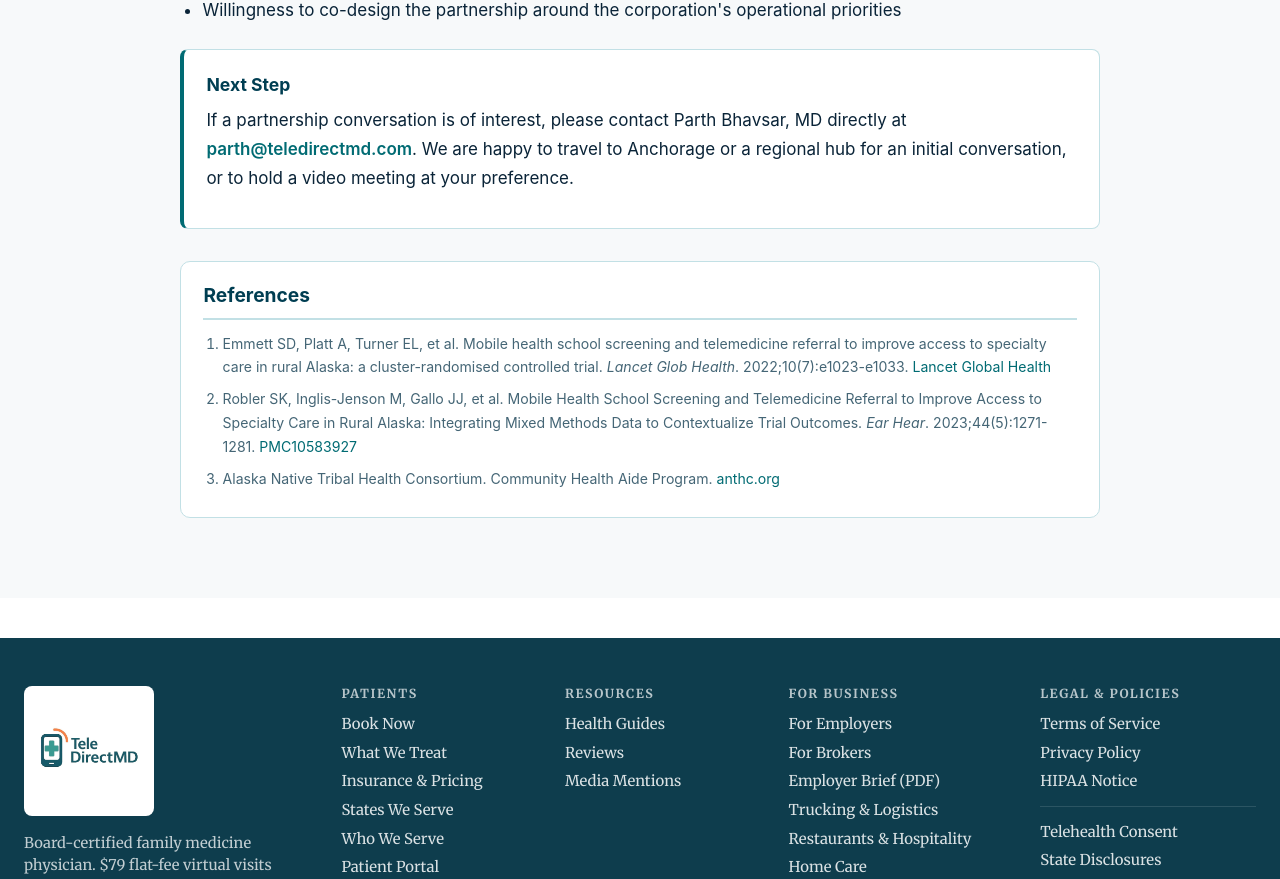
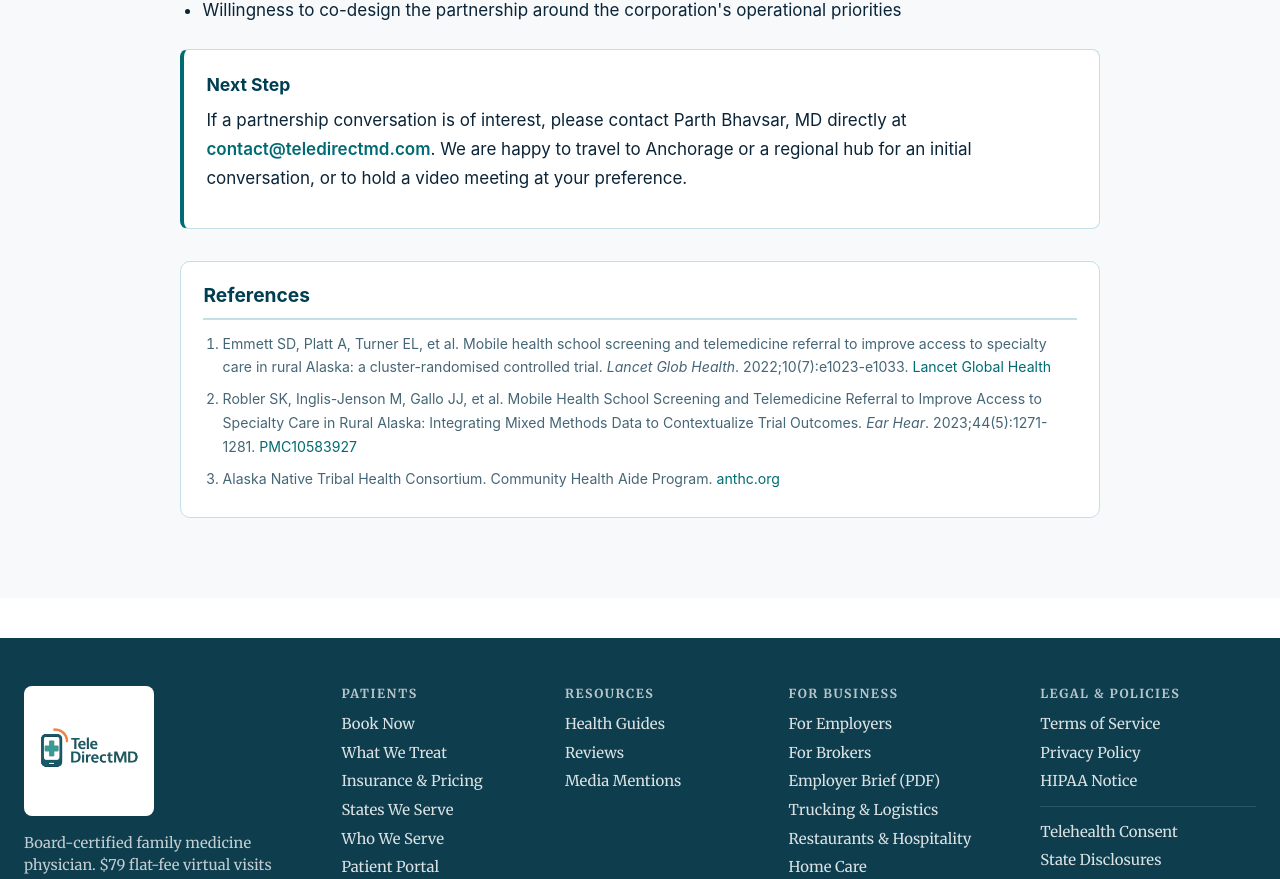
Before and after one commit to parthbhavsar19/teledirectmd-pages, a Next.js app: page /partners/tribal-health-alaska in a window 1280 px wide. Shown: the part 3534-4413 px from the top of the page. Built offline with nearby package versions, Linux system fonts and the light colour scheme.

Commit message:
fix(alaska): update contact email to contact@teledirectmd.com (#87)
Corrects the contact address on both Alaska pages (partnership brief and
evidence review). Previous parth@teledirectmd.com was incorrect.

```diff
--- a/app/clinical-evidence/rural-telemedicine-alaska/page.js
+++ b/app/clinical-evidence/rural-telemedicine-alaska/page.js
@@ -919,7 +919,7 @@
               practice; this review supports its Alaska partnership and clinical protocol work. Every claim in this
               review is linked to a primary source; readers are encouraged to verify the citations directly. Corrections
               or additional citation suggestions may be sent to{' '}
-              <a href="mailto:parth@teledirectmd.com">parth@teledirectmd.com</a>.
+              <a href="mailto:contact@teledirectmd.com">contact@teledirectmd.com</a>.
             </p>
 
             <div className="tdmd-ce-callout">
--- a/app/partners/tribal-health-alaska/page.js
+++ b/app/partners/tribal-health-alaska/page.js
@@ -321,7 +321,7 @@
               <h3>Next Step</h3>
               <p>
                 If a partnership conversation is of interest, please contact Parth Bhavsar, MD directly at{' '}
-                <a href="mailto:parth@teledirectmd.com">parth@teledirectmd.com</a>. We are happy to travel to Anchorage
+                <a href="mailto:contact@teledirectmd.com">contact@teledirectmd.com</a>. We are happy to travel to Anchorage
                 or a regional hub for an initial conversation, or to hold a video meeting at your preference.
               </p>
             </div>
```
